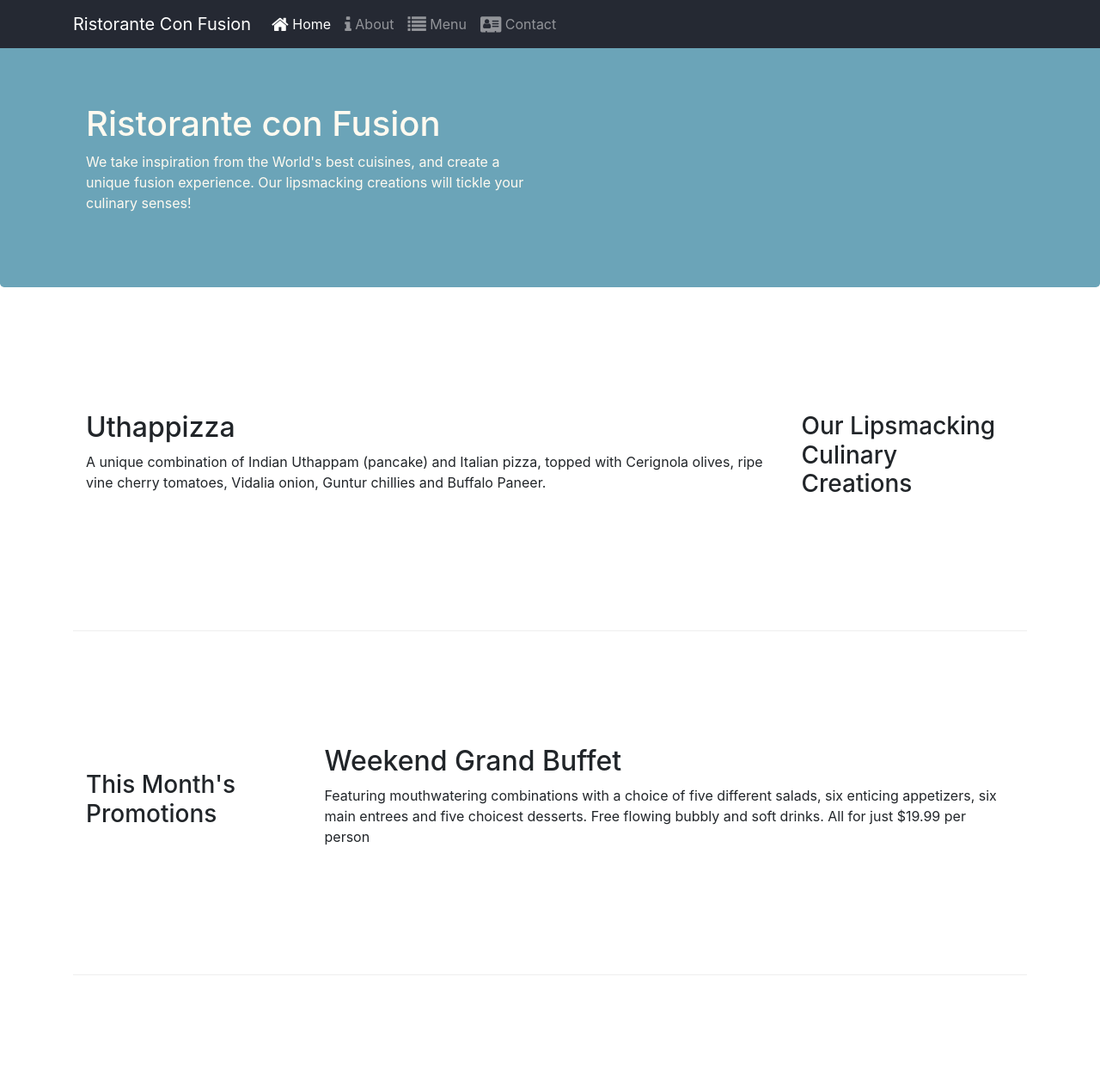
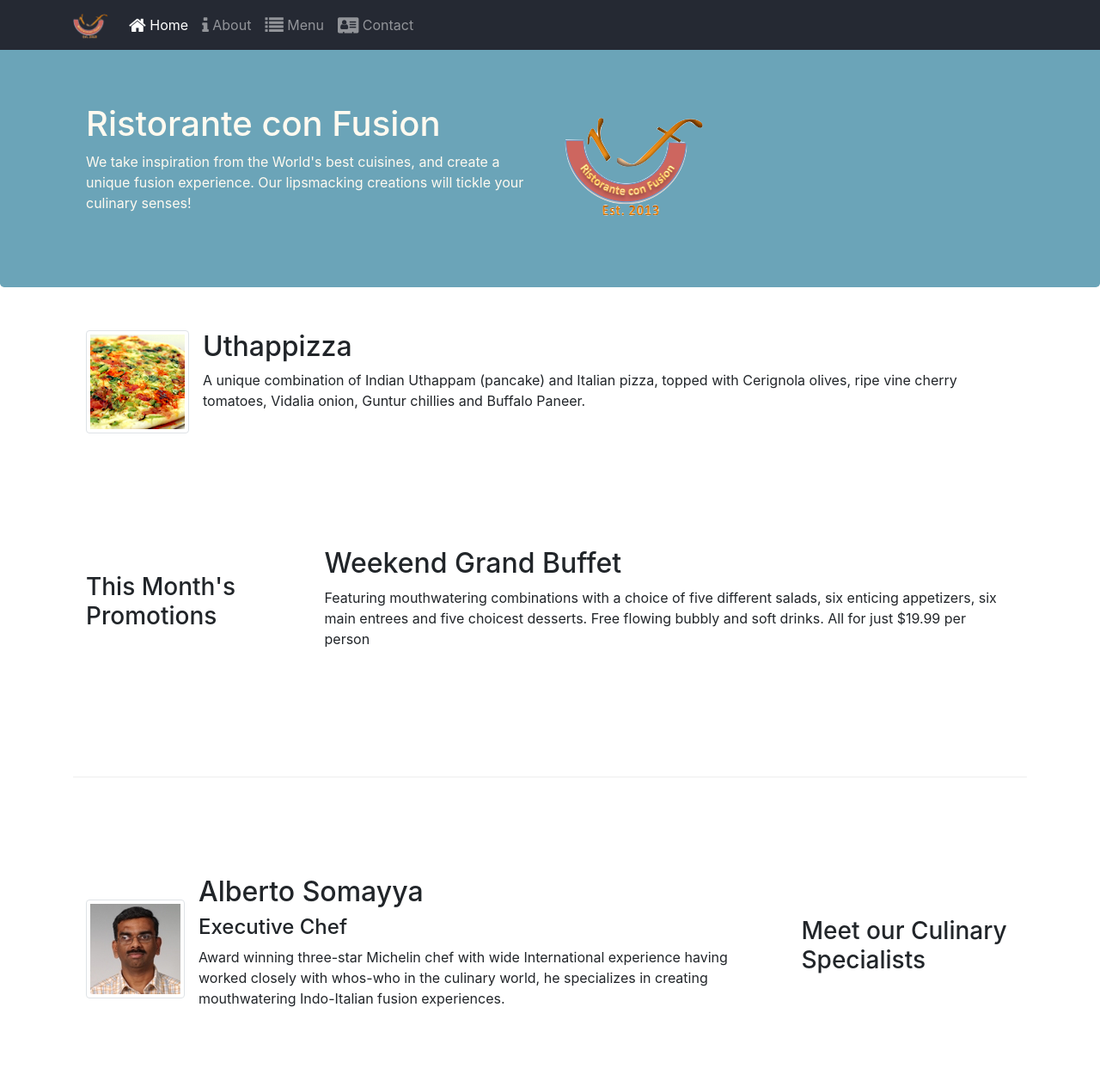
Before and after one commit to GiorgiaGottifredi/bootstrap-test, a website: page index.html in a window 1280 px wide. Shown: the top 1257 px of the page at 86% size. Drawn offline with nearby package versions, Linux system fonts and the light colour scheme.

Commit message:
Images and Media

```diff
--- a/index.html
+++ b/index.html
@@ -20,13 +20,13 @@
             <button class="navbar-toggler" type="button" data-toggle="collapse" data-target="#Navbar">
             <span class="navbar-toggler-icon"></span>
             </button>
-           <a class="navbar-brand" href="#">Ristorante Con Fusion</a>
+           <a class="navbar-brand" href="#"><img src="img/logo.png" height="30" width="41"></img></a>
            <div class="collapse navbar-collapse" id="Navbar">
                 <ul class="navbar-nav mr-auto">
                     <li class="nav-item active"><a class="nav-link" href="#"><span class="fa fa-home fa-lg"></span> Home</a></li>
                     <li class="nav-item"><a class="nav-link" href="./aboutus.html"><span class="fa fa-info fa-lg"></span> About</a></li>
                     <li class="nav-item"><a class="nav-link" href="#"><span class="fa fa-list fa-lg"></span> Menu</a></li>
-                    <li class="nav-item"><a class="nav-link" href="#"><span class="fa fa-address-card fa-lg"></span> Contact</a></li>
+                    <li class="nav-item"><a class="nav-link" href="contactus.html"><span class="fa fa-address-card fa-lg"></span> Contact</a></li>
                 </ul>
                 </div>
         </div>
@@ -38,7 +38,8 @@
                     <h1>Ristorante con Fusion</h1>
                     <p>We take inspiration from the World's best cuisines, and create a unique fusion experience. Our lipsmacking creations will tickle your culinary senses!</p>
                 </div>
-                <div class="col-12 col-sm">
+                <div class="col-12 col-sm align-self-center">
+                    <img src="img/logo.png" class="img-fluid"></img>
                 </div>
             </div>
         </div>
@@ -50,9 +51,17 @@
                 <h3>Our Lipsmacking Culinary Creations</h3>
             </div>
             <div class="col col-sm order-sm-first col-md">
-                <h2>Uthappizza</h2>
-                <p class="d-none d-sm-block">A unique combination of Indian Uthappam (pancake) and Italian pizza, topped with Cerignola olives, ripe vine cherry tomatoes, Vidalia onion, Guntur chillies and Buffalo Paneer.</p>
-            </div>
+                <div class="media">
+                    <img class="d-flex mr-3 img-thumbnail align-self-center"
+                            src="img/uthappizza.png" alt="Uthappizza">
+                    <div class="media-body">
+                        <h2 class="mt-0">Uthappizza</h2>
+                        <p class="d-none d-sm-block">A unique combination of Indian Uthappam (pancake) and
+                            Italian pizza, topped with Cerignola olives, ripe vine
+                            cherry tomatoes, Vidalia onion, Guntur chillies and
+                            Buffalo Paneer.</p>
+                    </div>
+                </div>
         </div>
 
 
@@ -71,9 +80,19 @@
                 <h3>Meet our Culinary Specialists</h3>
             </div>
             <div class="col col-sm order-sm-first col-md">
-                <h2>Alberto Somayya</h2>
-                <h4>Executive Chef</h4>
-                <p class="d-none d-sm-block">Award winning three-star Michelin chef with wide International experience having worked closely with whos-who in the culinary world, he specializes in creating mouthwatering Indo-Italian fusion experiences. </p>
+                <div class="media">
+                    <img class="d-flex mr-3 img-thumbnail align-self-center"
+                            src="img/alberto.png" alt="Alberto Somayya">
+                    <div class="media-body">
+                        <h2 class="mt-0">Alberto Somayya</h2>
+                        <h4>Executive Chef</h4>
+                        <p class="d-none d-sm-block">Award winning three-star Michelin chef with wide
+                            International experience having worked closely with
+                            whos-who in the culinary world, he specializes in
+                            creating mouthwatering Indo-Italian fusion experiences.
+                            </p>
+                    </div>
+                </div>
             </div>
         </div>
     </div>
```
Also changed, not shown: aboutus.html (+4 -3 lines), contactus.html (+3 -2 lines), img/alberto.png (added), img/buffet.png (added), img/logo.png (added), img/uthappizza.png (added), 1 other file.
